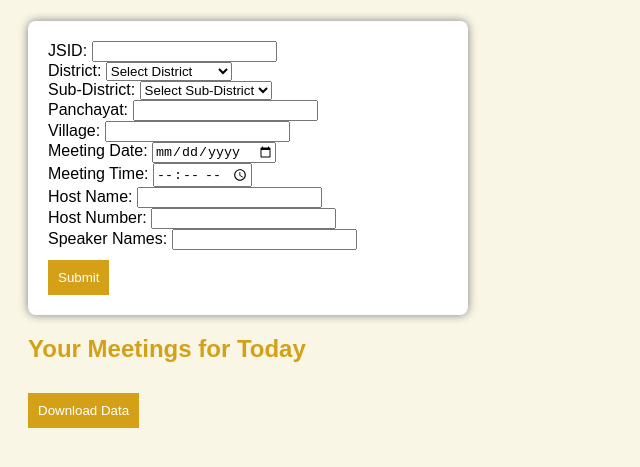
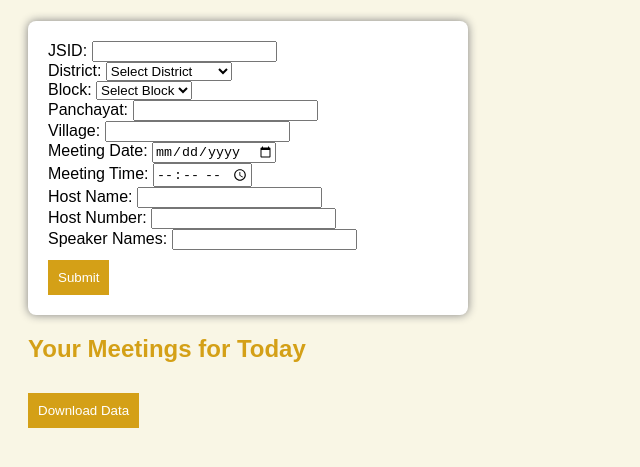
Before and after one commit to CKJS181/meeting-data, a plain HTML site: page index.html in a window 1280 px wide. Shown: the part 87-554 px from the top of the page, without its empty margins (0-640 px from the left). Drawn offline with Linux system fonts and the light colour scheme.

Commit message:
Update index.html

```diff
--- a/index.html
+++ b/index.html
@@ -20,9 +20,9 @@
             </select>
         </label><br>
 
-        <label>Sub-District:
+        <label>Block:
             <select id="sub-district" required>
-                <option value="">Select Sub-District</option>
+                <option value="">Select Block</option>
             </select>
         </label><br>
 
```
